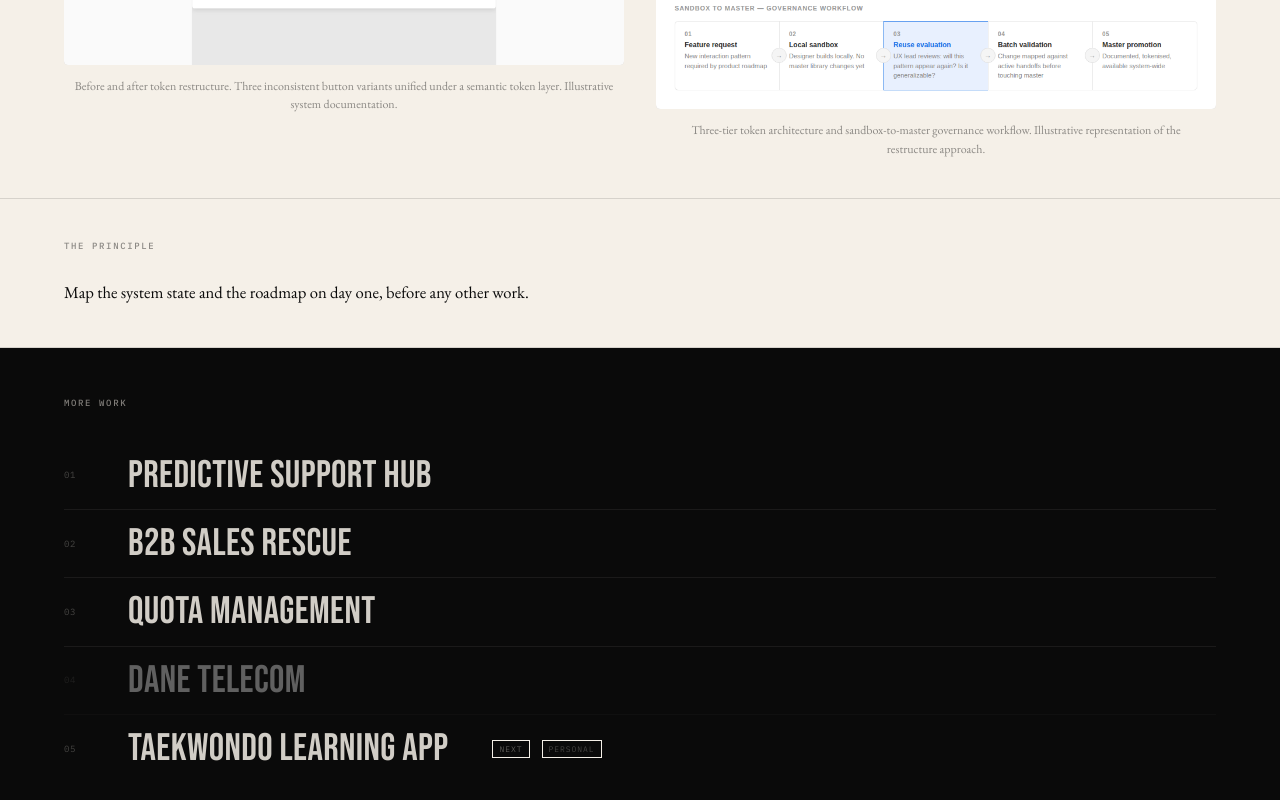
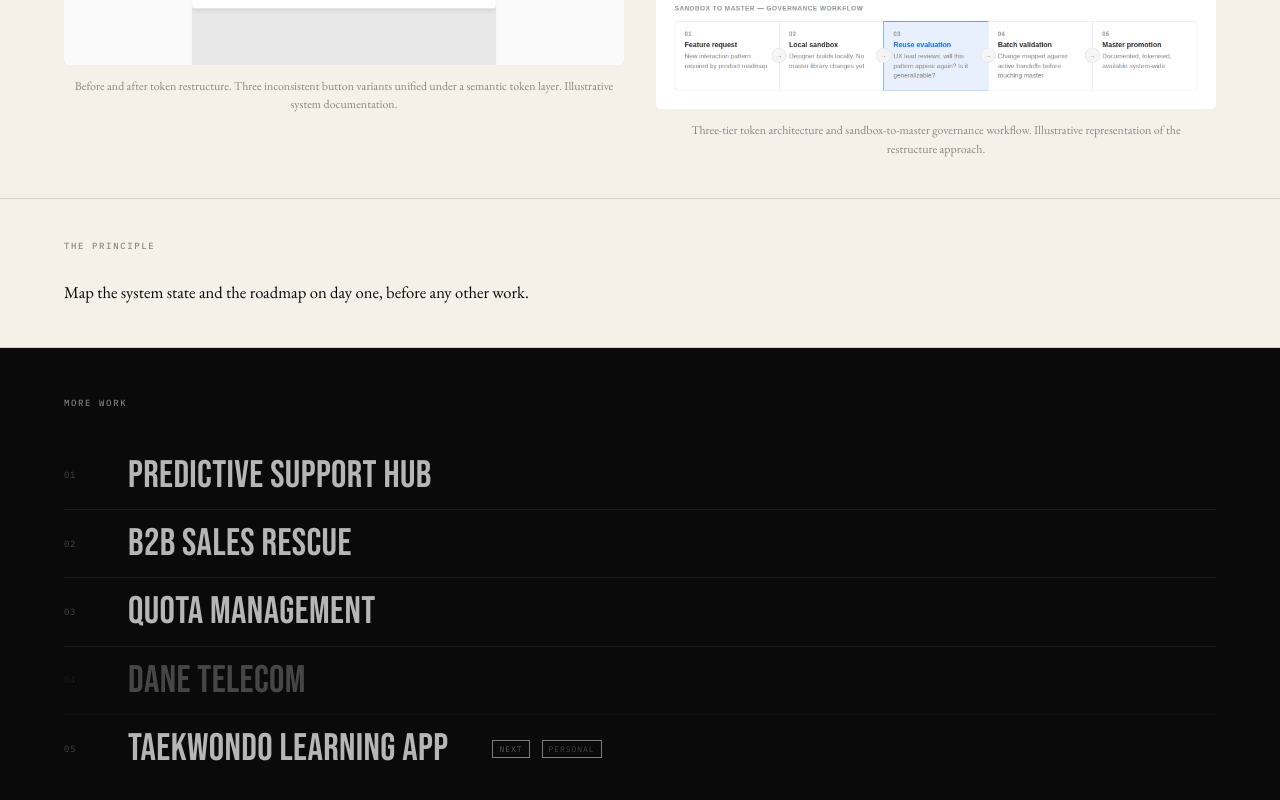
Before and after one commit to cruz-felipe/fcruz-portfolio, a Next.js app: page /work/dane-telecom in a window 1280 px wide. Shown: the part 4662-5462 px from the top of the page. Built offline with nearby package versions, Linux system fonts and the light colour scheme.

Commit message:
footer updates

```diff
--- a/components/Page.tsx
+++ b/components/Page.tsx
@@ -354,7 +354,7 @@ export default function Page({ data }: { data: PageData }) {
           }}
             onMouseEnter={(e) => { e.currentTarget.style.opacity = "0.55"; }}
             onMouseLeave={(e) => { e.currentTarget.style.opacity = "1"; }}
-          >LET&apos;S<br />TALK</a>
+          >get in touch</a>
           </div>
         </div>
 
--- a/components/case-study/CaseLayout.tsx
+++ b/components/case-study/CaseLayout.tsx
@@ -370,7 +370,7 @@ export default function CaseLayout({ data }: { data: CaseStudyData }) {
                   fontFamily: "var(--font-display)",
                   fontSize: "clamp(1.8rem, 3vw, 3rem)",
                   lineHeight: 0.92, letterSpacing: "0.01em",
-                  color: isCurrent ? "rgba(255,255,255,1)" : "rgba(245,240,232,0.85)",
+                  color: isCurrent ? "rgba(255,255,255,0.7)" : "rgba(255,255,255,0.7)",
                 }}>
                   {work.title.toUpperCase()}
                 </span>
@@ -385,7 +385,7 @@ export default function CaseLayout({ data }: { data: CaseStudyData }) {
                     fontFamily: "var(--font-mono)", fontSize: "8px",
                     letterSpacing: "0.12em", textTransform: "uppercase" as const,
                     color: "rgba(245,240,232,0.35)",
-                    border: "0.5px solid rgba(245,240,232,1)", padding: "2px 6px",
+                    border: "0.5px solid rgba(245,240,232,0.5)", padding: "2px 6px",
                   }}>Next</span>
                 )}
                 {"personal" in work && work.personal && !isCurrent && (
@@ -393,7 +393,7 @@ export default function CaseLayout({ data }: { data: CaseStudyData }) {
                     fontFamily: "var(--font-mono)", fontSize: "8px",
                     letterSpacing: "0.12em", textTransform: "uppercase" as const,
                     color: "rgba(245,240,232,0.25)",
-                    border: "0.5px solid rgba(245,240,232,1)", padding: "2px 6px",
+                    border: "0.5px solid rgba(245,240,232,.5)", padding: "2px 6px",
                   }}>Personal</span>
                 )}
               </div>
@@ -424,12 +424,12 @@ export default function CaseLayout({ data }: { data: CaseStudyData }) {
             <Link key={work.slug} href={`/work/${work.slug}`} style={rowStyle}
               onClick={() => window.scrollTo({ top: 0, behavior: "instant" })}
               onMouseEnter={(e) => {
-                e.currentTarget.style.opacity = "0.7";
+                e.currentTarget.style.opacity = "1";
                 const arrow = e.currentTarget.querySelector(".work-arrow") as HTMLElement | null;
                 if (arrow) { arrow.style.opacity = "1"; arrow.style.transform = "translateX(4px)"; }
               }}
               onMouseLeave={(e) => {
-                e.currentTarget.style.opacity = "1";
+                e.currentTarget.style.opacity = "0.7";
                 const arrow = e.currentTarget.querySelector(".work-arrow") as HTMLElement | null;
                 if (arrow) { arrow.style.opacity = "0"; arrow.style.transform = "none"; }
               }}
```
